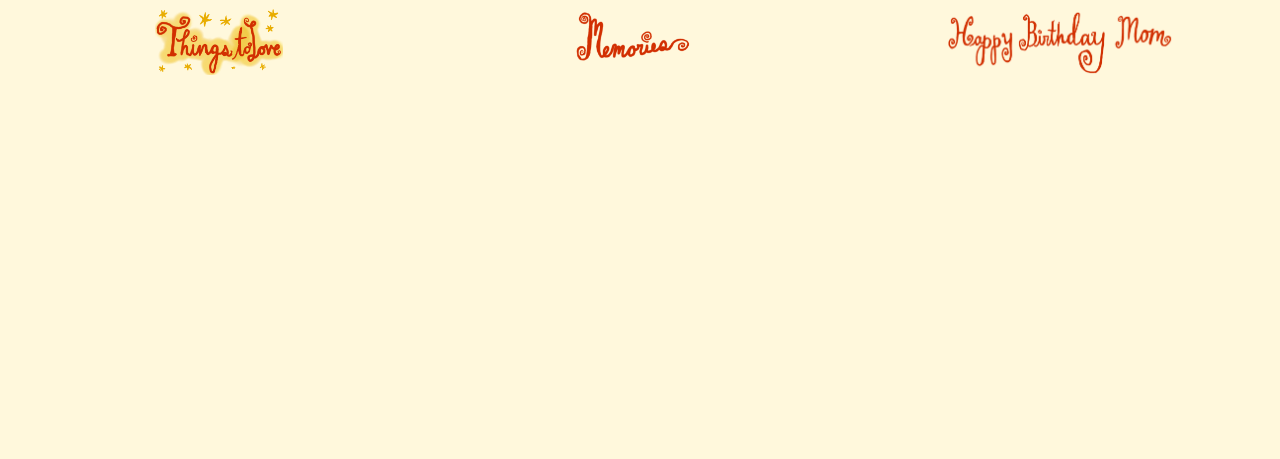
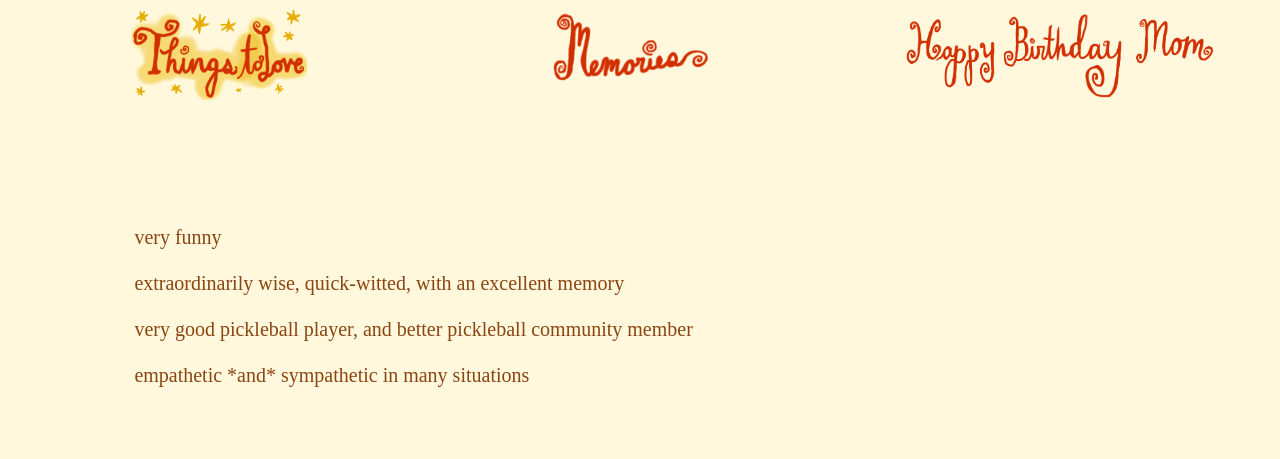
Before and after one commit to mneedham01/mneedham01.github.io, a plain HTML site: page positive traits/positive_traits.html in a window 1280 px wide. Drawn offline with Linux system fonts and the light colour scheme.

Commit message:
added index.html file

```diff
--- a/positive traits/positive_traits.html
+++ b/positive traits/positive_traits.html
@@ -23,7 +23,16 @@
         </div>
         <div class="text">
             <p class = "paragraph">
+                very funny
+                <br><br>
+                extraordinarily wise, quick-witted, with an excellent memory
+                <br><br>
+                very good pickleball player, and better pickleball community member
+                <br><br>
+                empathetic *and* sympathetic in many situations
+                <br><br>
 
+                <br><br>
             </p>
         </div>
       </div>
--- a/positive traits/src.js
+++ b/positive traits/src.js
@@ -1,3 +1,5 @@
+// this function takes a menu item, enlarges it & bedazzles it,
+// while concurrently shrinking the things_to_love menu
 function enlarge(id) {
     // enlarge current & bedazzle
     elem = document.getElementById(id);
@@ -8,9 +10,10 @@ function enlarge(id) {
     things_to_love = document.getElementById("things_to_love");
     things_to_love.style.height = "90%";
     things_to_love.src = "../photos/things_to_love.png";
-
 }
 
+// this function takes a menu item, shrinks it & de-bedazzles,
+// while concurrently re-setting the things_to_love menu
 function shrink(id) {
     elem = document.getElementById(id);
     elem.style.height = "90%";
--- a/positive traits/styles.css
+++ b/positive traits/styles.css
@@ -22,7 +22,8 @@
   .happy_birthday { grid-area: happy_birthday;}
 
   .text { grid-area: text;
-        font-family: Trattatello;
+        font-family: Luminari;
+        font-size: 20px;
     }
 
   .menu {
@@ -38,4 +39,5 @@
     margin-top: 10%;
     margin-left: 10%;
     margin-right: auto;
+    color:saddlebrown;
   }
```
Also changed, not shown: index.html (added).
